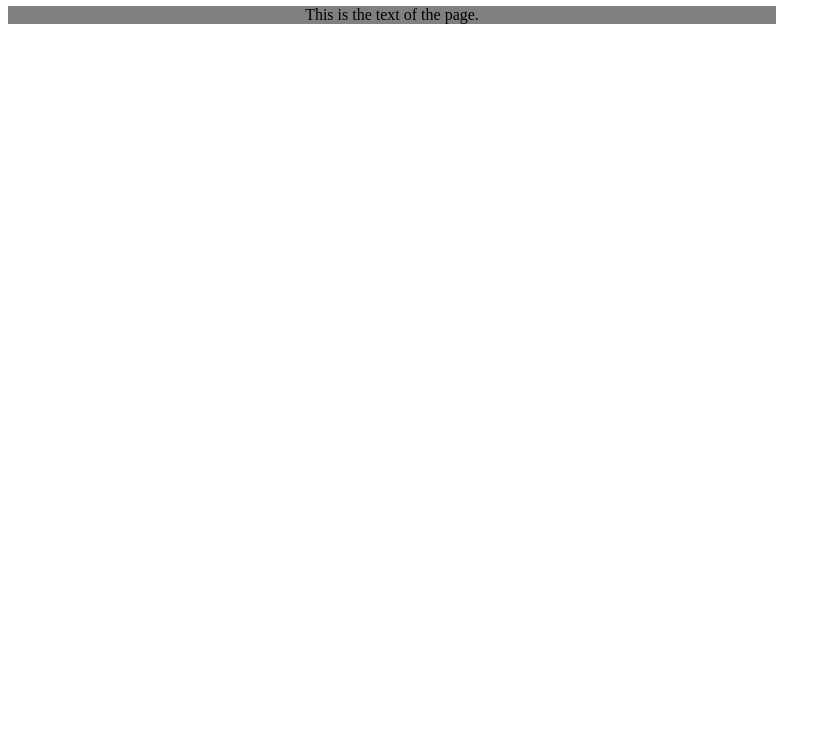
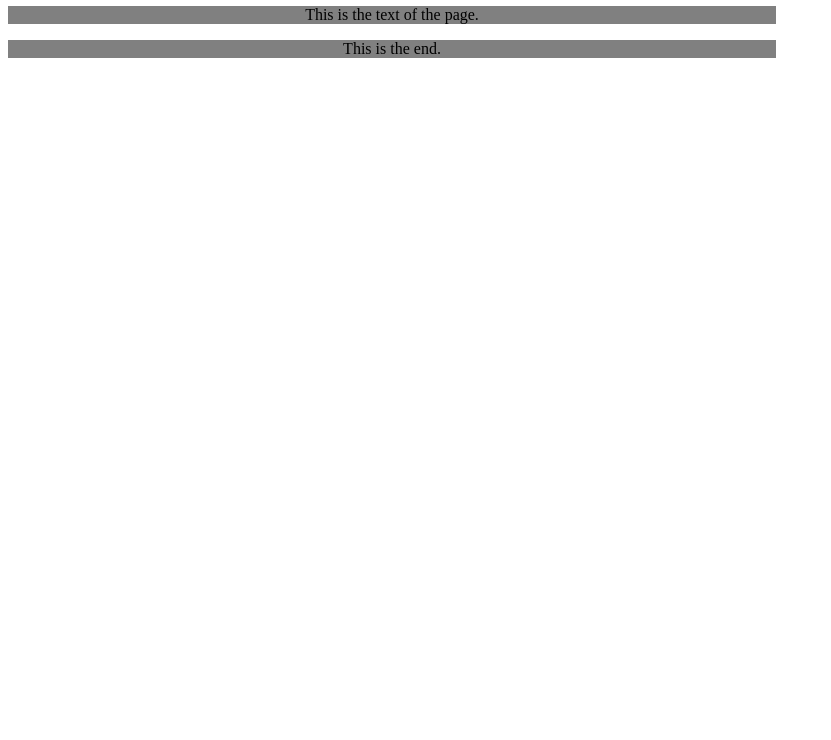
Before and after one commit to grungi-ankhfire/dbsf_preform_test, a plain HTML site: page index.html in a window 1280 px wide. Shown: the part 60-800 px from the top of the page, without its empty margins (0-831 px from the left). Drawn offline with Linux system fonts and the light colour scheme.

Commit message:
Added end paragraph

```diff
--- a/index.html
+++ b/index.html
@@ -6,5 +6,8 @@
     <body>
         <h1>My great page!</h1>
         <p>This is the text of the page.</p>
+        <div>
+            <p>This is the end.</p>
+        </div>
     </body>
 </html>
```
